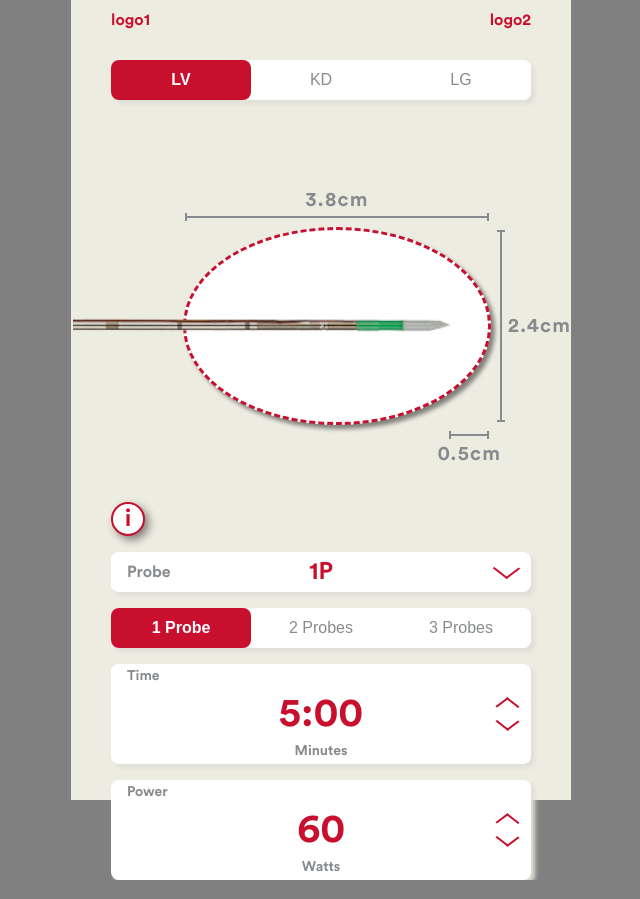
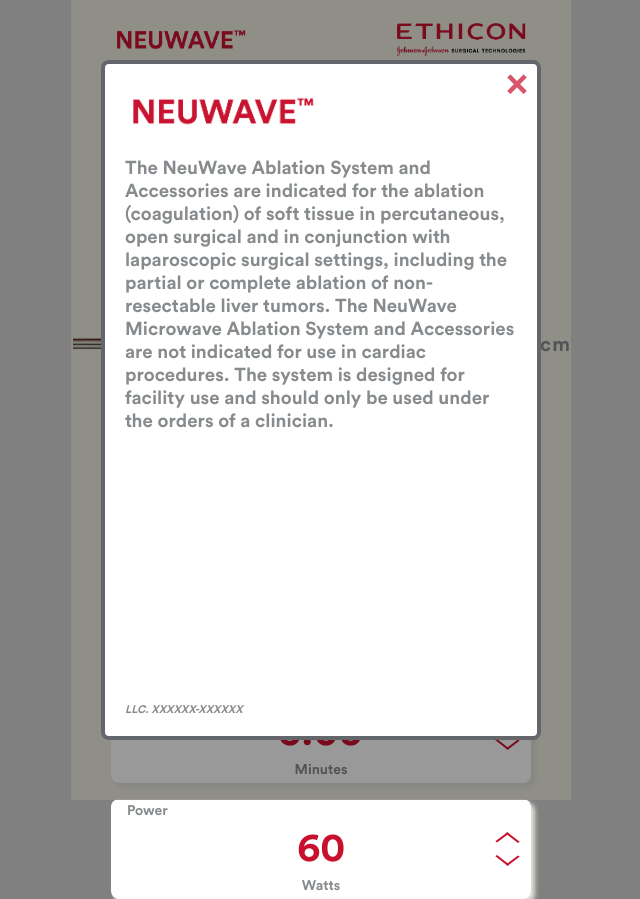
Before and after one commit to jupiteris/power-time-app, a plain HTML site: page index.html in a window 1280 px wide. Shown: the whole page, without its empty margins (319-959 px from the left). Drawn offline with Linux system fonts and the light colour scheme.

Commit message:
new layout and logo update

```diff
--- a/assets/js/script.js
+++ b/assets/js/script.js
@@ -2,6 +2,7 @@ const visualDom = document.querySelector('.visual');
 const ellipseDom = document.querySelector('.ellipse');
 const probImg = document.querySelector('.probe-img');
 const infoModal = document.getElementById('info-modal');
+const splashModal = document.getElementById('splash-modal');
 const tissueOptions = document.querySelectorAll('.tissues button');
 const probeQuantityOptions = document.querySelectorAll('.probe-quantity button');
 const probeSelectArrow = document.querySelector('.probe .arrow');
@@ -28,8 +29,12 @@ function openInfoModal() {
     infoModal.style.display = "block";
 }
 
-function onCloseModal() {
+function onCloseInfoModal() {
     infoModal.style.display = "none";
+}
+
+function onCloseSplashModal() {
+    splashModal.style.display = "none";
 }
 
 // When the user clicks anywhere outside of the modal, close it
@@ -41,6 +46,7 @@ window.onclick = function (event) {
 
 // mount event
 window.onload = function () {
+    splashModal.style.display = "block";
     visualDom.style.height = visualDom.clientWidth + "px";
     renderEllipse();
     renderTime();
@@ -132,15 +138,16 @@ function renderEllipse() {
             Dimensions[e.Dimension] = e['Variable 1'] * Math.log(time) + e['Variable 2'] * power + e['Variable 3']
         })
 
-        ellipseDom.querySelector('.length-line div').innerHTML = Dimensions.Length.toFixed(1) + 'cm'
-        ellipseDom.querySelector('.height-line div').innerHTML = Dimensions.Height.toFixed(1) + 'cm'
-        ellipseDom.querySelector('.offset-line div').innerHTML = Dimensions.Offset.toFixed(1) + 'cm'
-
+        probImg.style.marginRight = (visualDom.clientWidth * Dimensions.Offset / THRESHOLD) + 'px';
         ellipseDom.style.width = (visualDom.clientWidth * Dimensions.Length / THRESHOLD) + 'px';
         ellipseDom.style.height = (visualDom.clientWidth * Dimensions.Height / THRESHOLD) + 'px';
 
-        probImg.style.marginRight = (visualDom.clientWidth * Dimensions.Offset / THRESHOLD) + 'px';
+        ellipseDom.querySelector('.length-line .value').innerHTML = Dimensions.Length.toFixed(1) + 'cm'
+        ellipseDom.querySelector('.height-line .value').innerHTML = Dimensions.Height.toFixed(1) + 'cm'
+        ellipseDom.querySelector('.offset-line .value').innerHTML = Dimensions.Offset.toFixed(1) + 'cm'
         ellipseDom.querySelector('.offset-line').style.width = (visualDom.clientWidth * Math.abs(Dimensions.Offset) / THRESHOLD) + 'px';
+        ellipseDom.querySelector('.offset-line .len').style.width = (visualDom.clientWidth * Math.abs(Dimensions.Offset) / THRESHOLD) + 'px';
+        ellipseDom.querySelector('.offset-line').style.height = (visualDom.clientWidth * Dimensions.Height / (2 * THRESHOLD)) + 16 + 'px';
 
         if (Dimensions.Offset < 0) {
             ellipseDom.querySelector('.offset-line').style.right = (visualDom.clientWidth * Dimensions.Offset / THRESHOLD) + 'px';
--- a/assets/styles/styles.css
+++ b/assets/styles/styles.css
@@ -28,9 +28,9 @@ body {
     margin: 0 auto;
     max-width: 500px;
     display: grid;
-    grid-template-rows: 40px 1fr;
+    grid-template-rows: max-content 1fr;
     gap: 20px;
-    padding: 0 40px;
+    padding: 20px 40px;
     box-sizing: border-box;
     position: relative;
 }
@@ -63,8 +63,13 @@ button:disabled {
 }
 
 .header {
-    justify-content: space-between;
+    display: grid;
+    grid-template-columns: 1fr 1fr 1fr;
     color: var(--second-color);
+}
+
+.header img {
+    width: 100%;
 }
 
 .container {
@@ -94,7 +99,7 @@ button:disabled {
 .info-btn {
     width: 30px;
     height: 30px;
-    bottom: 0;
+    top: 0;
     left: 0;
     background-color: var(--alt-bg-color);
     border: 2px solid var(--second-color);
@@ -230,12 +235,12 @@ button:disabled {
 
 .length-line {
     width: 100%;
-    top: -14px;
+    bottom: -14px;
 }
 
-.length-line div {
+.length-line .value {
     width: 100%;
-    top: -28px;
+    bottom: -28px;
 }
 
 .length-line:before {
@@ -254,7 +259,7 @@ button:disabled {
     right: -14px;
 }
 
-.height-line div {
+.height-line .value {
     right: -20px;
     height: 100%;
     width: max-content;
@@ -272,24 +277,28 @@ button:disabled {
 }
 
 .offset-line {
-    bottom: 0;
-    right: 0px;
-    bottom: -14px;
+    top: -16px;
+    border: 2px solid var(--primary-color);
+    background: transparent;
+    box-sizing: border-box;
+    border-top: 0;
+    border-bottom: 0;
 }
 
-.offset-line div {
+.offset-line .value {
     width: max-content;
-    top: 8px;
+    top: -24px;
 }
 
-.offset-line:before {
-    transform: rotate(90deg);
-    left: -4px;
+.offset-line .len {
+    height: 2px;
+    background: var(--primary-color);
+    top: 4px;
 }
 
+.offset-line:before,
 .offset-line:after {
-    transform: rotate(90deg);
-    right: -4px;
+    width: 0;
 }
 
 .modal {
@@ -318,19 +327,32 @@ button:disabled {
     align-items: unset;
 }
 
-#info-modal .modal-content p {
+#splash-modal .modal-content {
+    display: grid;
+    grid-template-rows: max-content 1fr max-content;
+}
+
+#splash-modal img {
+    width: 50%;
+}
+
+.modal-content h4 {
     margin-bottom: 0;
     color: var(--second-color);
 }
 
-#info-modal .modal-content ul {
+.modal-content i {
+    font-size: 11px;
+}
+
+.modal-content ul {
     margin: 0;
     padding-inline-start: 20px;
     color: black;
     list-style: none;
 }
 
-#info-modal .modal-content ul li::before {
+.modal-content ul li::before {
     content: "\2022";
     color: red;
     font-weight: bold;
--- a/index.html
+++ b/index.html
@@ -11,9 +11,10 @@
 
 <body>
 
-  <div class="header flex">
-    <div>logo1</div>
-    <div>logo2</div>
+  <div class="header">
+    <img src="assets/img/logos/Neuwave_Logo.png" alt="Neuwave_Logo">
+    <div></div>
+    <img src="assets/img/logos/ETH_Logo.png" alt="ETH_Logo">
   </div>
 
   <div class="container">
@@ -28,19 +29,20 @@
 
       <div class="ellipse relative">
         <div class="length-line line absolute">
-          <div class="flex absolute"></div>
+          <div class="flex absolute value"></div>
         </div>
 
         <div class="height-line line absolute">
-          <div class="flex absolute"></div>
+          <div class="flex absolute value"></div>
         </div>
 
         <div class="offset-line line absolute flex">
-          <div class="absolute"></div>
+          <div class="absolute len"></div>
+          <div class="absolute value"></div>
         </div>
       </div>
 
-      <img class="absolute probe-img" />
+      <img class="absolute probe-img" alt="probe" />
 
       <div class="flex absolute info-btn" onclick="openInfoModal()"> i </div>
 
@@ -97,7 +99,7 @@
 
   <div id="info-modal" class="modal absolute">
     <div class="relative flex modal-content">
-      <span class="flex close absolute" onclick="onCloseModal()">&times;</span>
+      <span class="flex close absolute" onclick="onCloseInfoModal()">&times;</span>
 
       The ablation zone data provided on-screen and in the instructions for use are from ablations performed in ex-vivo
       animal tissue and do not account for the cooling effects of blood flow. Blood flow will generally result in a
@@ -108,12 +110,12 @@
       <br />
       <br />
       Additional factors that may impact the final ablation zone include but are not limited to:
-      <p>Factors that may result in a smaller ablation</p>
+      <h4>Factors that may result in a smaller ablation</h4>
       <ul>
         <li>Increased/high level of vascularity</li>
         <li>Proximity to large blood vessels</li>
       </ul>
-      <p>Factors that may result in a larger ablation</p>
+      <h4>Factors that may result in a larger ablation</h4>
       <ul>
         <li>Decreased/low level of vascularity</li>
         <li>Prior treatments such as TACE or embolization</li>
@@ -123,6 +125,23 @@
     </div>
   </div>
 
+  <div id="splash-modal" class="modal absolute">
+    <div class="relative modal-content">
+      <span class="flex close absolute" onclick="onCloseSplashModal()">&times;</span>
+      <img src="assets/img/logos/Neuwave_Logo.png" alt="Neuwave_Logo">
+      <h3>
+        The NeuWave Ablation System and Accessories are indicated for the ablation (coagulation) of soft tissue in
+        percutaneous, open surgical and in conjunction with laparoscopic surgical settings, including the partial or
+        complete ablation
+        of non-resectable liver tumors. The NeuWave Microwave Ablation System and Accessories are not indicated for use
+        in
+        cardiac procedures.
+        The system is designed for facility use and should only be used under the orders of a clinician.
+      </h3>
+      <i>LLC. XXXXXX-XXXXXX</i>
+    </div>
+  </div>
+
   <script src="https://unpkg.com/xlsx/dist/xlsx.full.min.js"></script>
   <script lang="javascript" src="assets/js/equation.js"></script>
   <script lang="javascript" src="assets/js/script.js"></script>
```
Also changed, not shown: assets/img/logos/ETH_Logo.png (added), assets/img/logos/Neuwave_Logo.png (added).
